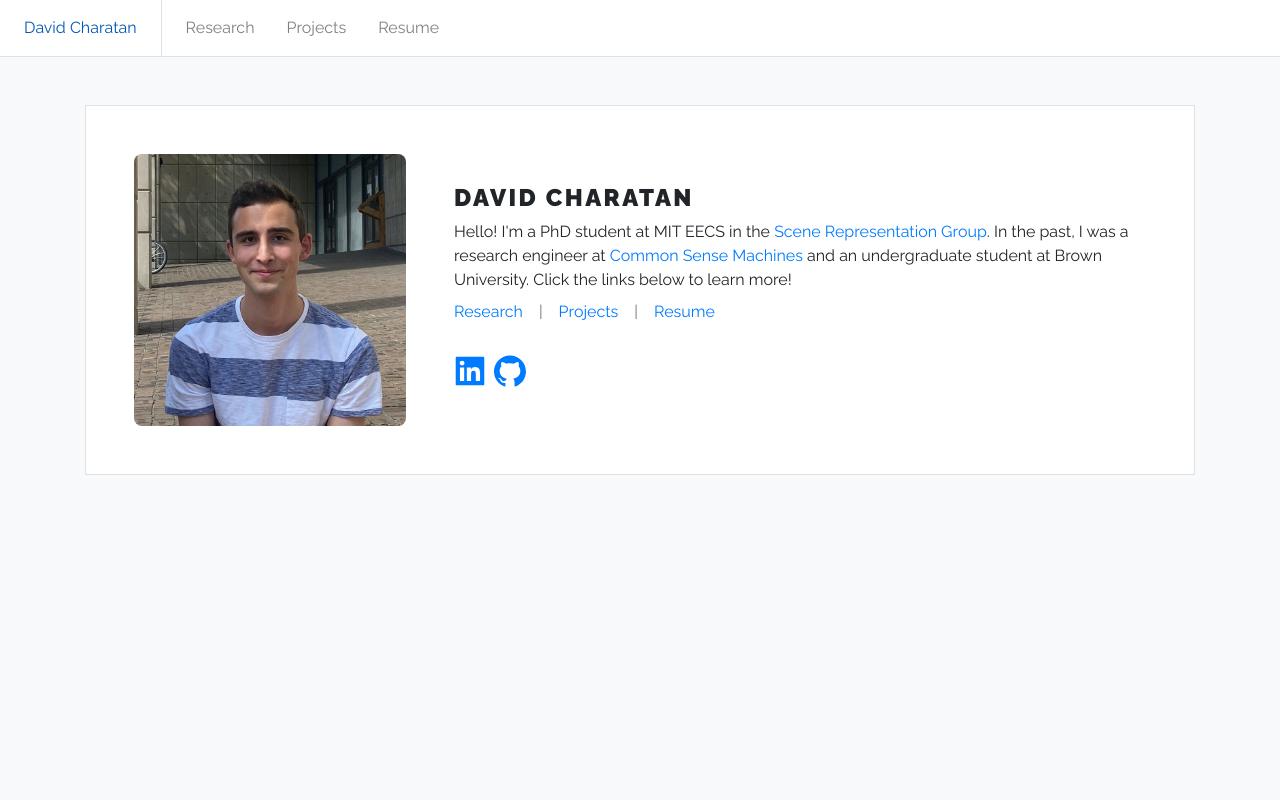
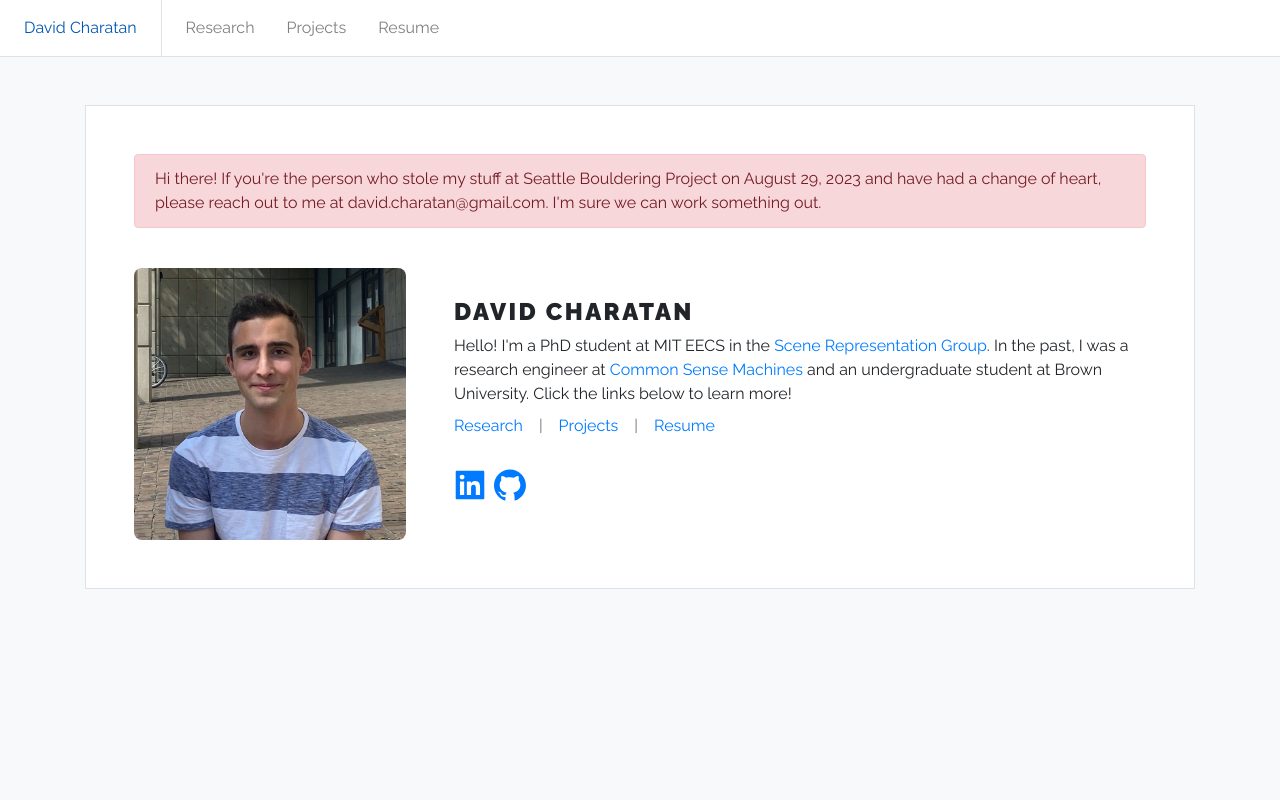
Before and after one commit to dcharatan/dcharatan.github.io, a React (Create React App) app: page /#/ in a window 1280 px wide. Shown: the top 800 px of the page. Built offline with nearby package versions, Linux system fonts and the light colour scheme.

Commit message:
appeal to thief lol

```diff
--- a/src/features/pages/Home.jsx
+++ b/src/features/pages/Home.jsx
@@ -1,4 +1,5 @@
 import React from 'react';
+import { Alert } from 'react-bootstrap';
 import { Link } from 'react-router-dom';
 import { LinkedinFilled, GithubFilled } from '@ant-design/icons';
 import Page from './Page';
@@ -8,6 +9,14 @@ import IconButton from '../home/IconButton';
 
 const Home = () => (
   <Page padding="p-4">
+    <div className="px-4 pt-4">
+      <Alert variant="danger">
+        Hi there! If you&apos;re the person who stole my stuff at Seattle
+        Bouldering Project on August 29, 2023 and have had a change of heart,
+        please reach out to me at david.charatan@gmail.com. I&apos;m sure we can
+        work something out.
+      </Alert>
+    </div>
     <div className="d-flex flex-row align-items-center justify-content-center home-breakpoint">
       <img src={Me} alt="Me" className="me p-4" />
       <div className="p-4">
```
